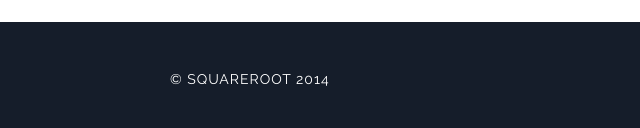
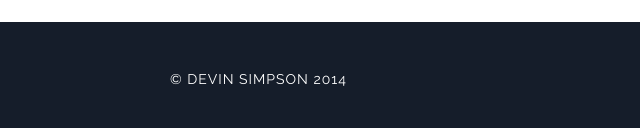
Before and after one commit to dcs4412/devinsimpson, a plain HTML site: page index.html in a window 1280 px wide. Shown: the part 5056-5184 px from the top of the page, 0-640 px from the left. Drawn offline with Linux system fonts and the light colour scheme; some packages are replaced by stand-ins of ours; a script that the page names is missing.

Commit message:
update footer text

```diff
--- a/index.html
+++ b/index.html
@@ -312,7 +312,7 @@
 
 		<footer id="footer" class="page-foot clearfix">
 			<div class="container">
-				<p class="copyright">&copy; squareroot 2014</p>
+				<p class="copyright">&copy; Devin Simpson 2014</p>
 				<ul class="socials">
 					<li><a href="#non" class="e-eleganticons-208"></a></li>
 					<li><a href="#non" class="e-eleganticons-207"></a></li>
```
